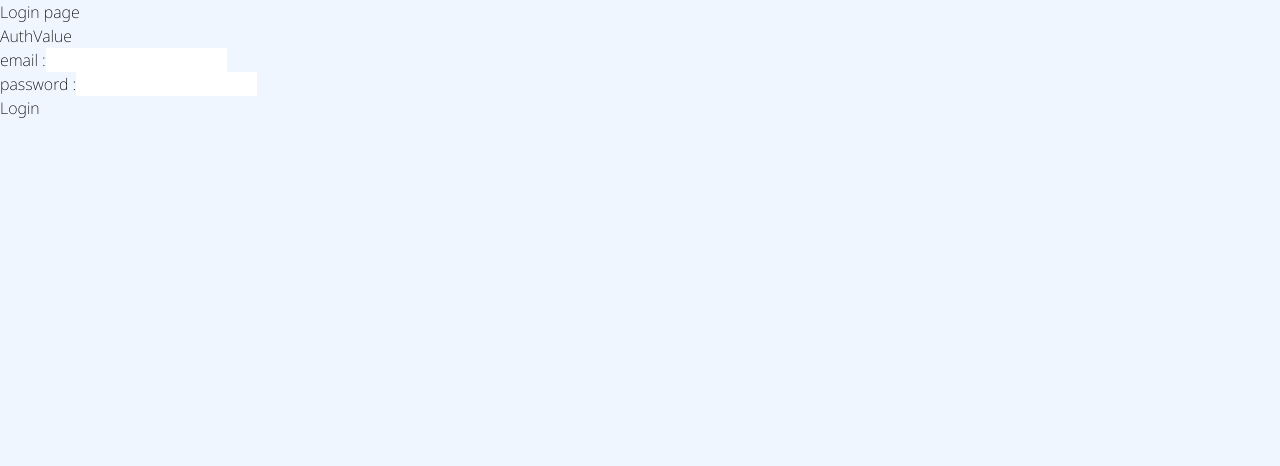
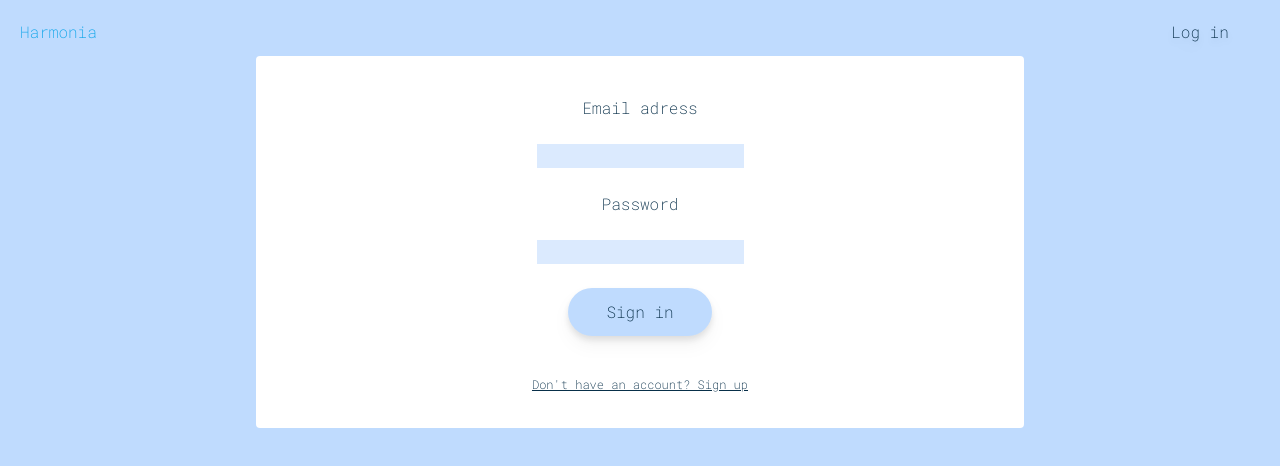
Before and after one commit to anastago/harmonia, a React (Vite) app: page /login in a window 1280 px wide. Shown: the top 466 px of the page. Built offline with nearby package versions, Linux system fonts and the light colour scheme; a web font is replaced by a local one.

Commit message:
styling updates

```diff
--- a/src/App.jsx
+++ b/src/App.jsx
@@ -3,7 +3,7 @@ import { Routes, Route, useSearchParams } from "react-router-dom"
 import { useEffect } from "react"
 import { Helmet } from "react-helmet"
 import Homepage from "./pages/Homepage"
-import Journal from "./pages/Journal"
+import Journal from "./pages/Notes"
 import Login from "./pages/Login"
 import Signup from "./pages/Signup"
 
--- a/src/components/AIResponse.jsx
+++ b/src/components/AIResponse.jsx
@@ -1,5 +1,6 @@
 import React, { useEffect, useState, useContext } from "react"
 import { AuthContext } from "../context/auth.context"
+import Button from "./Button"
 
 function AIResponse({ onCreateAIResponse }) {
   const { getAIResponse, token, aiResponse, note } = useContext(AuthContext)
@@ -25,9 +26,9 @@ function AIResponse({ onCreateAIResponse }) {
 
   return (
     <div>
-      <div className="border h-14 text-black">
+      <div className=" h-14 text-black">
         <form onSubmit={handleAIResponse}>
-          <button type="submit">Get AI Response</button>
+          <Button type="submit" text={"AI feedback"}></Button>
         </form>
         {aiResponse}
       </div>
--- a/src/components/Button.jsx
+++ b/src/components/Button.jsx
@@ -0,0 +1,15 @@
+import React from "react"
+import { Link } from "react-router-dom"
+
+function Button(props) {
+  return (
+    <button
+      type="submit"
+      className="w-36 h-12 bg-blue-200 hover:bg-blue-100 rounded-full p-3 text-center drop-shadow-lg flex items-center justify-center"
+    >
+      {props.text}
+    </button>
+  )
+}
+
+export default Button
--- a/src/components/History.jsx
+++ b/src/components/History.jsx
@@ -2,12 +2,17 @@ import { Link } from "react-router-dom"
 
 function History({ ownerNotes, onNoteSelect }) {
   return (
-    <div className="text-black w-1/4">
-      <h2 className="text-lg font-bold">History</h2>
-      <ul>
+    <div className="text-black">
+      <ul className="">
         {ownerNotes.map((note) => (
-          <li key={note._id} onClick={() => onNoteSelect(note)}>
-            <Link to={`/notes/${note._id}`}>{note.text}</Link>
+          <li
+            key={note._id}
+            onClick={() => onNoteSelect(note)}
+            className="truncate"
+          >
+            <Link className="truncate" to={`/notes/${note._id}`}>
+              {note.text}
+            </Link>
           </li>
         ))}
       </ul>
--- a/src/components/Navbar.jsx
+++ b/src/components/Navbar.jsx
@@ -3,7 +3,7 @@ import { Link } from "react-router-dom"
 
 function Navbar() {
   return (
-    <div className="sticky p-2 h-14 flex font-roboto justify-between text-sky-950">
+    <nav className="sticky p-2 h-14 flex font-roboto justify-between text-sky-950">
       <Link
         to="/"
         className="w-36 h-12 rounded-full p-3 text-center drop-shadow-l text-sky-500 flex items-center gap-1"
@@ -17,7 +17,7 @@ function Navbar() {
       >
         Log in
       </Link>
-    </div>
+    </nav>
   )
 }
 
--- a/src/context/auth.context.jsx
+++ b/src/context/auth.context.jsx
@@ -1,5 +1,6 @@
-import { createContext, useState, useEffect } from "react"
+import { createContext, useState } from "react"
 import axios from "axios"
+import { useNavigate } from "react-router-dom"
 
 const AuthContext = createContext()
 
@@ -30,11 +31,19 @@ function AuthProviderWrapper(props) {
     }
   }
 
-  const checkLogin = () => {
+  const checkLogin = async () => {
     const storedToken = localStorage.getItem("authToken")
     console.log("token", storedToken)
     if (storedToken) {
       setToken(storedToken)
+
+      try {
+        const response = await axios.get(`${API_URL}/api/users/me`)
+        setUser(response.data.user)
+      } catch (error) {
+        console.error(error)
+        useNavigate("/login")
+      }
     }
   }
 
@@ -43,10 +52,10 @@ function AuthProviderWrapper(props) {
     console.log(email, password)
     axios
       .post(`${API_URL}/api/users`, { email: email, password: password })
-      .then(() => {
+      .then((response) => {
         console.log(response.data.token)
         setToken(response.data.token)
-        return "Signup OK"
+        return "signup ok"
       })
       .catch((err) => {
         console.log(err)
@@ -158,7 +167,7 @@ function AuthProviderWrapper(props) {
       )
       .then((response) => {
         setAIResponse(response.data.data.text)
-        console.log("created AI response", response.data.data.text)
+        console.log("Created AI response:", response.data.data.text)
       })
       .catch((err) => {
         console.log("Error fetching AI response:", err)
@@ -167,15 +176,13 @@ function AuthProviderWrapper(props) {
 
   // ?
 
-  const getOwnerNotes = (userToken) => {
-    if (!userToken) {
-      return
-    }
+  const getOwnerNotes = () => {
+    const token = localStorage.getItem("authToken")
     axios
 
       .get(`${API_URL}/api/notes/owner`, {
         headers: {
-          Authorization: `Bearer ${userToken}`,
+          Authorization: `Bearer ${token}`,
         },
       })
       .then((response) => {
--- a/src/pages/Homepage.jsx
+++ b/src/pages/Homepage.jsx
@@ -8,9 +8,7 @@ function Homepage(props) {
       <Navbar></Navbar>
       <div className="flex flex-col h-screen items-center justify-around content-center">
         <div className="flex flex-col items-center justify-center w-4/5 text-blue-800 font-roboto text-center">
-          <h1 className="text-6xl font-roboto py-3">
-            Enhance your emotionl well-being
-          </h1>
+          <h1 className="text-6xl py-3">Enhance your emotionl well-being</h1>
 
           <h2 className="text-sky-950 my-8 text-lg">
             HarmonIA is your personal AI-Powered CBT Journal. Unlock your
@@ -18,7 +16,7 @@ function Homepage(props) {
           </h2>
           <Link
             className="w-46s h-12 bg-blue-100 rounded-full p-7 text-center drop-shadow-lg flex items-center justify-center"
-            to="/journal"
+            to="/notes/new"
           >
             {" "}
             Start journaling{" "}
--- a/src/pages/Login.jsx
+++ b/src/pages/Login.jsx
@@ -2,8 +2,10 @@ import { useState, useContext, useEffect } from "react"
 import { useNavigate } from "react-router-dom"
 
 import { AuthContext } from "../context/auth.context"
-
+import { Link } from "react-router-dom"
 import React from "react"
+import Navbar from "../components/Navbar"
+import Button from "../components/Button"
 
 function Login(props) {
   const { value, login, checkLogin } = useContext(AuthContext)
@@ -14,8 +16,8 @@ function Login(props) {
 
   const handleSubmit = async (event) => {
     const loginResponse = await login(event, email, password)
-    if (loginResponse === "login ok") {
-      navigate("/journal")
+    if (loginResponse === "login valid") {
+      navigate("/notes/new")
     }
   }
 
@@ -24,36 +26,46 @@ function Login(props) {
   }, [])
 
   return (
-    <div>
-      <h1>Login page</h1>
-      {value}
+    <div className="flex flex-col h-screen box-border bg-blue-200 font-roboto">
+      <Navbar></Navbar>
+      <div className="flex flex-1 w-full h-full">
+        <div className="flex-1 w-52">
+          <div className="flex  flex-col items-center space-y-10 h-full max-w-3xl mx-auto px-5 bg-white rounded text-sky-950 font-roboto">
             <form
+              className="flex flex-col w-full items-center space-y-6 mt-10"
               onSubmit={(event) => {
                 handleSubmit(event)
               }}
             >
-        <div>
-          <label>email :</label>
+              <label>Email adress</label>
               <input
+                className="bg-blue-100"
                 value={email}
                 type="text"
                 onChange={(event) => {
                   setEmail(event.target.value)
                 }}
               />
-        </div>
-        <div>
-          <label>password :</label>
+
+              <label>Password</label>
               <input
+                className="bg-blue-100"
                 value={password}
                 type="text"
                 onChange={(event) => {
                   setPassword(event.target.value)
                 }}
               />
+
+              <Button text={"Sign in"} />
+            </form>
+            <Link to="/signup" className="underline text-xs">
+              Don't have an account? Sign up
+            </Link>
           </div>
-        <button type="submit">Login</button>
-      </form>
+        </div>
+      </div>
+      <div className="w-52 flex-1" />
     </div>
   )
 }
--- a/src/pages/Signup.jsx
+++ b/src/pages/Signup.jsx
@@ -1,7 +1,9 @@
 import React, { useState, useContext } from "react"
 import { useNavigate } from "react-router-dom"
-
+import Navbar from "../components/Navbar"
 import { AuthContext } from "../context/auth.context"
+import Button from "../components/Button"
+import { Link } from "react-router-dom"
 
 function Signup(props) {
   const { signup } = useContext(AuthContext)
@@ -10,41 +12,52 @@ function Signup(props) {
 
   const handleSubmit = async (event) => {
     const signupResponse = await signup(event, email, password)
-    if (signupResponse === "singup ok") {
-      navigate("/journal")
+    if (signupResponse === "signup ok") {
+      navigate("/notes/new")
     }
   }
 
   return (
-    <div>
-      <h1>Signup page</h1>
+    <div className="flex flex-col h-screen box-border bg-blue-200 font-roboto">
+      <Navbar></Navbar>
+      <div className="flex flex-1 w-full h-full">
+        <div className="flex-1 w-52">
+          <div className="flex  flex-col items-center space-y-10 h-full max-w-3xl mx-auto px-5 bg-white rounded text-sky-950 font-roboto">
             <form
+              className="flex flex-col w-full items-center space-y-6 mt-10"
               onSubmit={(event) => {
                 handleSubmit(event)
               }}
             >
-        <div>
-          <label>email :</label>
+              <label>Email adress</label>
               <input
+                className="bg-blue-100"
                 value={email}
                 type="text"
                 onChange={(event) => {
                   setEmail(event.target.value)
                 }}
               />
-        </div>
-        <div>
-          <label>password :</label>
+
+              <label>Password</label>
               <input
+                className="bg-blue-100"
                 value={password}
                 type="text"
                 onChange={(event) => {
                   setPassword(event.target.value)
                 }}
               />
+
+              <Button text={"Sign up"} />
+            </form>
+            <Link to="/signup" className="underline text-xs">
+              Already have an account? Sign in
+            </Link>
           </div>
-        <button type="submit">Create account</button>
-      </form>
+        </div>
+      </div>
+      <div className="w-52 flex-1" />
     </div>
   )
 }
```
Also changed, not shown: src/components/Note.jsx (renamed from src/components/CreateNote.jsx, +4 -9 lines), src/pages/Notes.jsx (renamed from src/pages/Journal.jsx, +26 -16 lines). Lines whose indentation alone changed are shown as unchanged.
